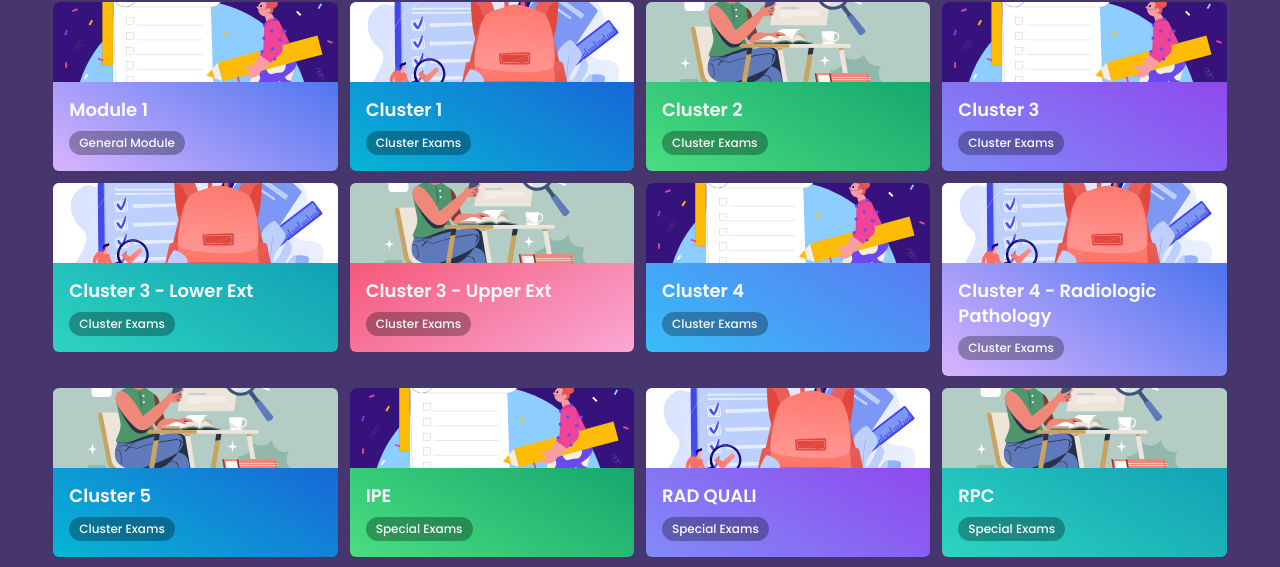
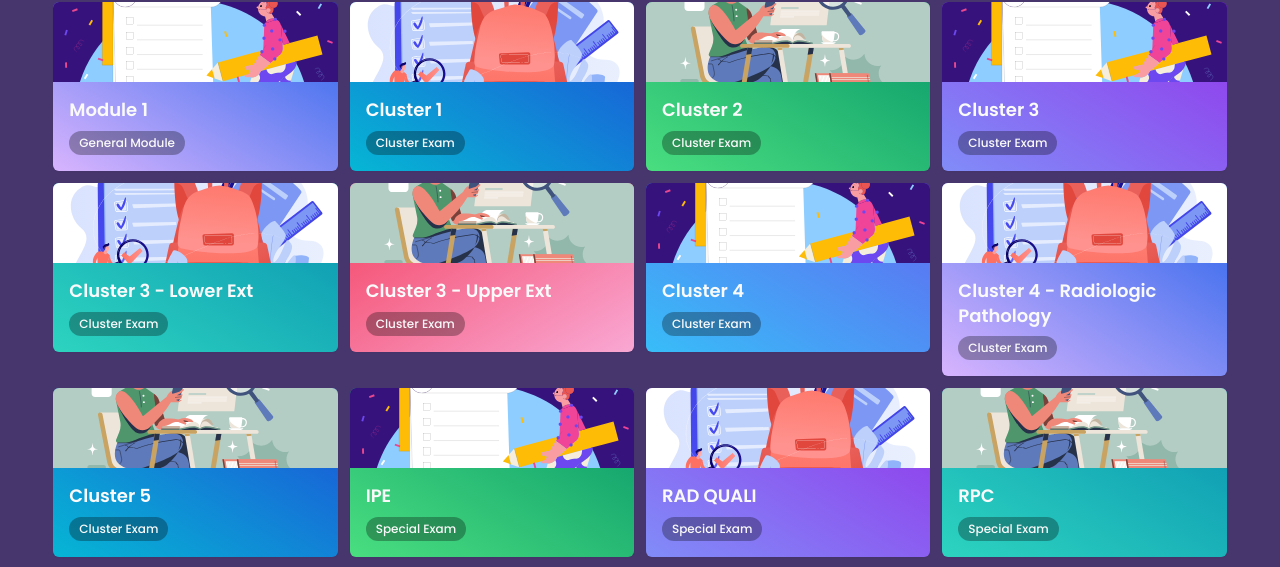
Before and after one commit to TopherGacad/reviewer, a Next.js app: page / in a window 1280 px wide. Shown: the part 318-885 px from the top of the page. Built offline with nearby package versions, Linux system fonts and the light colour scheme.

Commit message:
fix: grammer

```diff
--- a/data/modules.ts
+++ b/data/modules.ts
@@ -11,63 +11,63 @@
     variant: "cyan",
     href: "/exams/cluster_1",
     textClass: "text-[#197069]",
-    category: "Cluster Exams",
+    category: "Cluster Exam",
   },
   {
     title: "Cluster 2",
     variant: "blue",
     href: "/exams/cluster_2",
     textClass: "text-[#197069]",
-    category: "Cluster Exams",
+    category: "Cluster Exam",
   },
   {
     title: "Cluster 3",
     variant: "blue",
     href: "/exams/cluster_3",
     textClass: "text-blue-800",
-    category: "Cluster Exams",
+    category: "Cluster Exam",
   },
   {
     title: "Cluster 3 - Lower Ext",
     variant: "blue",
     href: "/exams/cluster_3_lower_ext",
     textClass: "text-blue-800",
-    category: "Cluster Exams",
+    category: "Cluster Exam",
   },
   {
     title: "Cluster 3 - Upper Ext",
     variant: "blue",
     href: "/exams/cluster_3_upper_ext",
     textClass: "text-blue-800",
-    category: "Cluster Exams",
+    category: "Cluster Exam",
   },
   {
     title: "Cluster 4",
     variant: "green",
     href: "/exams/cluster_4",
     textClass: "text-[#23682c]",
-    category: "Cluster Exams",
+    category: "Cluster Exam",
   },
   {
     title: "Cluster 4 - Radiologic Pathology",
     variant: "green",
     href: "/exams/cluster_4_rad_phato",
     textClass: "text-[#23682c]",
-    category: "Cluster Exams",
+    category: "Cluster Exam",
   },
   {
     title: "Cluster 5",
     variant: "red",
     href: "/exams/cluster_5",
     textClass: "text-[#197069]",
-    category: "Cluster Exams",
+    category: "Cluster Exam",
   },
   {
     title: "Mock Exam - Easy",
     variant: "cyan",
     href: "/exams/mock_exam_moderate",
     textClass: "text-[#197069]",
-    category: "Mock Exams",
+    category: "Mock Exam",
     codeRequired: true,
   },
   {
@@ -75,7 +75,7 @@
     variant: "cyan",
     href: "/exams/mock_exam_hard",
     textClass: "text-[#197069]",
-    category: "Mock Exams",
+    category: "Mock Exam",
     codeRequired: true,
   },
   {
@@ -83,7 +83,7 @@
     variant: "cyan",
     href: "/exams/mock_exam_difficult",
     textClass: "text-[#197069]",
-    category: "Mock Exams",
+    category: "Mock Exam",
     codeRequired: true,
   },
   {
@@ -91,28 +91,28 @@
     variant: "cyan",
     href: "/exams/ipe_marva",
     textClass: "text-[#197069]",
-    category: "Special Exams",
+    category: "Special Exam",
   },
   {
     title: "RAD QUALI",
     variant: "blue",
     href: "/exams/rad_quality",
     textClass: "text-[#197069]",
-    category: "Special Exams",
+    category: "Special Exam",
   },
   {
     title: "RPC",
     variant: "green",
     href: "/exams/rpc",
     textClass: "text-[#197069]",
-    category: "Special Exams",
+    category: "Special Exam",
   },
   {
     title: "IEM",
     variant: "cyan",
     href: "/exams/iem",
     textClass: "text-[#197069]",
-    category: "Special Exams",
+    category: "Special Exam",
     description: "",
   },
   {
@@ -120,7 +120,7 @@
     variant: "cyan",
     href: "/exams/image_processing",
     textClass: "text-[#197069]",
-    category: "Special Exams",
+    category: "Special Exam",
     description: "",
   },
 ];
```
